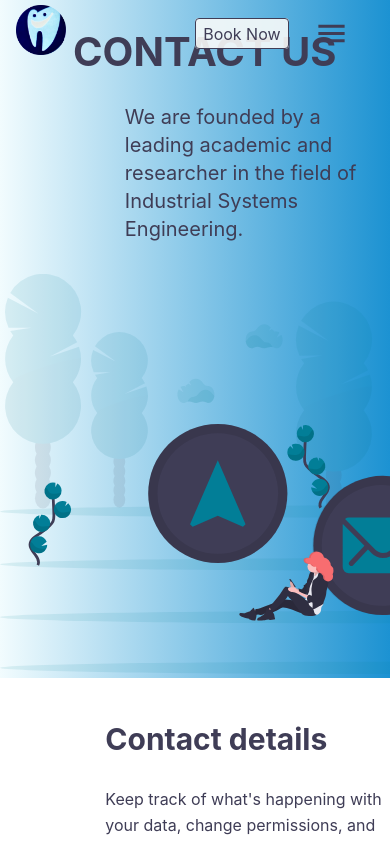
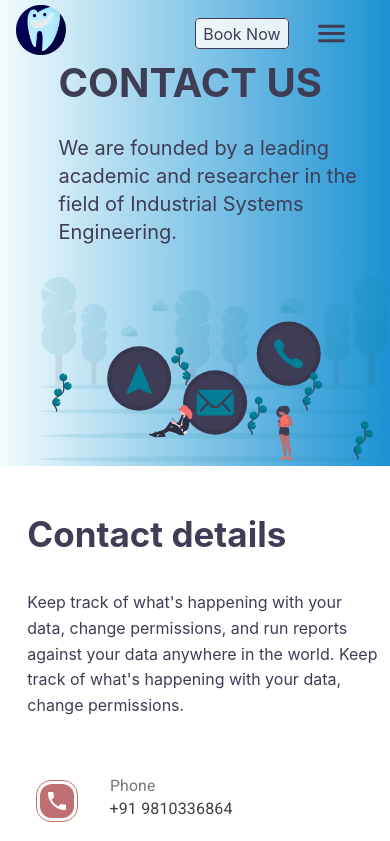
Before and after one commit to abhaybaiju/dentist-webapp, a React (Create React App) app in the folder frontend/: page /Contact in a window 390 px wide. Shown: the top 841 px of the page. Built offline with nearby package versions, Linux system fonts and the light colour scheme.

Commit message:
Contact js responsiveness

```diff
--- a/frontend/src/components/Contact.js
+++ b/frontend/src/components/Contact.js
@@ -73,38 +73,36 @@ const Contact = () => {
 
   return(
       <Grid style={{overflowX:'hidden', overflow: "hidden"}}>
-
+        <Navbar />
         <Grid container alignItems="center" justify="space-evenly" style={{background:'linear-gradient(to right, #f2fcfe, #1c92d2)', marginTop:'0%'}}>
-          <Navbar />
-          <Grid item lg={5} style={{color:'#3f3d56'}}>
+          <Grid item lg={5} md={5} sm={12} xs={12} style={{color:'#3f3d56', marginTop: '8%'}}>
             <Fade duration={1000} bottom>
-            <h1 style={{textAlign:'center', marginLeft:'5%', fontSize:'40px'}}>CONTACT US</h1>
-            <p style={{marginLeft:'32%', lineHeight:'1.4', fontSize:'20px'}}>We are founded by a leading academic and researcher in the field of Industrial Systems Engineering.</p>
+              <h1 style={{textAlign:'left', marginLeft:'15%', fontSize:'40px'}}>CONTACT US</h1>
+              <p style={{marginLeft:'15%',marginRight:'5%', lineHeight:'1.4', fontSize:'20px'}}>We are founded by a leading academic and researcher in the field of Industrial Systems Engineering.</p>
             </Fade>
           </Grid>
-          <Grid item lg={7} style={{marginTop:'3%'}}>
-            <img alt="..." src={require('./images/contact.svg')} height="400"/>
+          <Grid item lg={7} md={6} sm={12} xs={12} style={{marginTop:'3%'}}>
+            <img alt="..." src={require('./images/contact.svg')} style={{width: "90%", marginLeft:"10%"}}/>
           </Grid>
         </Grid>
         <Grid container alignItems="center" justify="space-evenly" spacing={5}>
-
-          <Grid item lg={6} style={{color:'#3f3d56', marginTop:'3%'}}>
+          <Grid item lg={6} md={8} style={{color:'#3f3d56', marginTop:'3%'}}>
             <Fade duration={1000} bottom>
-            <h3 style={{marginLeft:'27%',fontSize:'30px'}}>Contact details</h3>
-            <p style={{marginLeft:'27%', lineHeight:'1.6', marginRight:'2%', fontSize:'16px', marginTop:'1%'}}>Keep track of what's happening with your data, change permissions, and run reports against your data anywhere in the world. Keep track of what's happening with your data, change permissions.</p>
-            <Table style={{marginLeft:'25%', marginBottom:'-7%'}}>
+              <h3 style={{marginLeft:'7%',fontSize:'35px'}}>Contact details</h3>
+              <p style={{marginLeft:'7%', lineHeight:'1.6', marginRight:'2%', fontSize:'16px', marginTop:'1%'}}>Keep track of what's happening with your data, change permissions, and run reports against your data anywhere in the world. Keep track of what's happening with your data, change permissions.</p>
+              <Table style={{marginLeft:'5%', marginBottom:'-7%'}}>
                 <TableRow>
                   <TableCell style={{borderBottom:'none', fontSize:'30px', width:'10px'}}><p style={{border:'1px solid #c86d6e', borderRadius:'15px', paddingLeft:'3px', paddingRight:'3px', height:'40px'}}><PhoneIcon style={{color:'white', background:'#bf6f72', padding:'5px', borderRadius:'12px', marginTop:'8%'}}/></p></TableCell>
                   <TableCell style={{borderBottom:'none'}}><TextField id="phone" label="Phone" defaultValue="+91 9810336864" InputProps={{readOnly: true, disableUnderline:true, classes:{input:classes.resize}}} InputLabelProps={{classes:{root:classes.label, focused: classes.focusedLabel, error: classes.erroredLabel}}}/></TableCell>
                 </TableRow>
               </Table>
-            <Table style={{marginLeft:'25%', marginBottom:'-7%'}}>
+              <Table style={{marginLeft:'5%', marginBottom:'-7%'}}>
                 <TableRow>
                   <TableCell style={{borderBottom:'none', width:'10px', fontSize:'30px'}}><p style={{border:'1px solid #c86d6e', borderRadius:'15px', paddingLeft:'3px', paddingRight:'3px', height:'40px'}}><EmailIcon style={{color:'white', background:'#bf6f72', padding:'5px', borderRadius:'12px', marginTop:'10%'}}/></p></TableCell>
                   <TableCell style={{borderBottom:'none'}}><TextField id="phone" label="Email" defaultValue="drcsbaiju@yahoo.co.in" InputProps={{readOnly: true, disableUnderline:true, classes:{input:classes.resize}}} InputLabelProps={{classes:{root:classes.label, focused: classes.focusedLabel, error: classes.erroredLabel}}}/></TableCell>
                 </TableRow>
               </Table>
-            <Table style={{marginLeft:'25%', marginBottom:'8%'}}>
+              <Table style={{marginLeft:'5%', marginBottom:'8%'}}>
                 <TableRow>
                   <TableCell style={{borderBottom:'none', width:'10px', fontSize:'30px'}}><p style={{border:'1px solid #c86d6e', borderRadius:'15px', paddingLeft:'3px', paddingRight:'3px', height:'40px'}}><LocationOnIcon style={{color:'white', background:'#bf6f72', padding:'5px', borderRadius:'12px', marginTop:'8%'}}/></p></TableCell>
                   <TableCell style={{borderBottom:'none'}}><TextField id="phone" label="Address" defaultValue="DG-II, 57-A, Vikaspuri, New Delhi-110018" fullWidth={true} InputProps={{readOnly: true, disableUnderline:true, classes:{input:classes.resize}}} InputLabelProps={{classes:{root:classes.label, focused: classes.focusedLabel, error: classes.erroredLabel}}}/></TableCell>
@@ -112,19 +110,18 @@ const Contact = () => {
               </Table>
             </Fade>
           </Grid>
-
           <Grid item lg={6} md={8} sm={12} xs = {12} >
             <MapView />
           </Grid>
         </Grid>
         <Grid container alignItems="center" justify="center" style={{background:'#f7f9fa'}}>
-          <Grid item lg={9} style={{color:'#2f2b4f', textAlign:'center', marginTop:'4%'}}>
+          <Grid item lg={9} sm={11} xs={12} style={{color:'#2f2b4f', textAlign:'center', marginTop:'4%'}}>
           <Fade duration={1000} bottom>
             <p style={{fontSize:'35px', fontWeight:'600'}}> Can't find the answer you need? </p>
             <p style={{lineHeight:'1.5'}}>Keep track of what's happening with your data, change permissions, and run reports against your data anywhere in the world. Keep track of what's happening with your data, change permissions.</p>
           </Fade>
           </Grid>
-          <Grid item lg={5} style={{color:'#3f3d56', textAlign:'left'}}>
+          <Grid item lg={5} sm={10} xs={11} style={{color:'#3f3d56', textAlign:'left'}}>
           <Fade duration={1000} bottom>
             <h4>Fullname</h4>
             <TextField id="fullname" value={name} onChange={(e)=> {setName(e.target.value)}} placeholder="Your full name" variant="outlined" fullWidth={true} InputProps={{disableUnderline:true, classes:{input:classes.backColor}}}/>
@@ -134,7 +131,7 @@ const Contact = () => {
             <TextField id="fullname" value={message} onChange={(e)=> {setMessage(e.target.value)}} placeholder="Your question about our services" variant="outlined" multiline rows={4} fullWidth={true} InputProps={{disableUnderline:true}} style={{backgroundColor:'white'}}/>
           </Fade>
           </Grid>
-          <Grid item lg={10} style={{textAlign:'center', marginTop:'2%', marginBottom:'4%'}}>
+          <Grid item lg={10} sm={4} xs={11} style={{textAlign:'center', marginTop:'2%', marginBottom:'4%'}}>
           <Fade duration={1000} bottom>
             <Button className={classes.buttonSubmit} onClick={handleSubmit}>Submit</Button>
           </Fade>
--- a/frontend/src/components/Work.js
+++ b/frontend/src/components/Work.js
@@ -8,7 +8,7 @@
 //Terms of use and privacy policy from razorpay
 //verify--button solid, arrow, white??----parse date and time
 //Whatsapp
-//Navbar media query------done??-------change!!
+//Navbar media query✅
 //Razorpay live mode
 //Animations for book and about counter-----------done? Cards hover animation??
 //SES Live Mode
```
Lines whose indentation alone changed are shown as unchanged.
